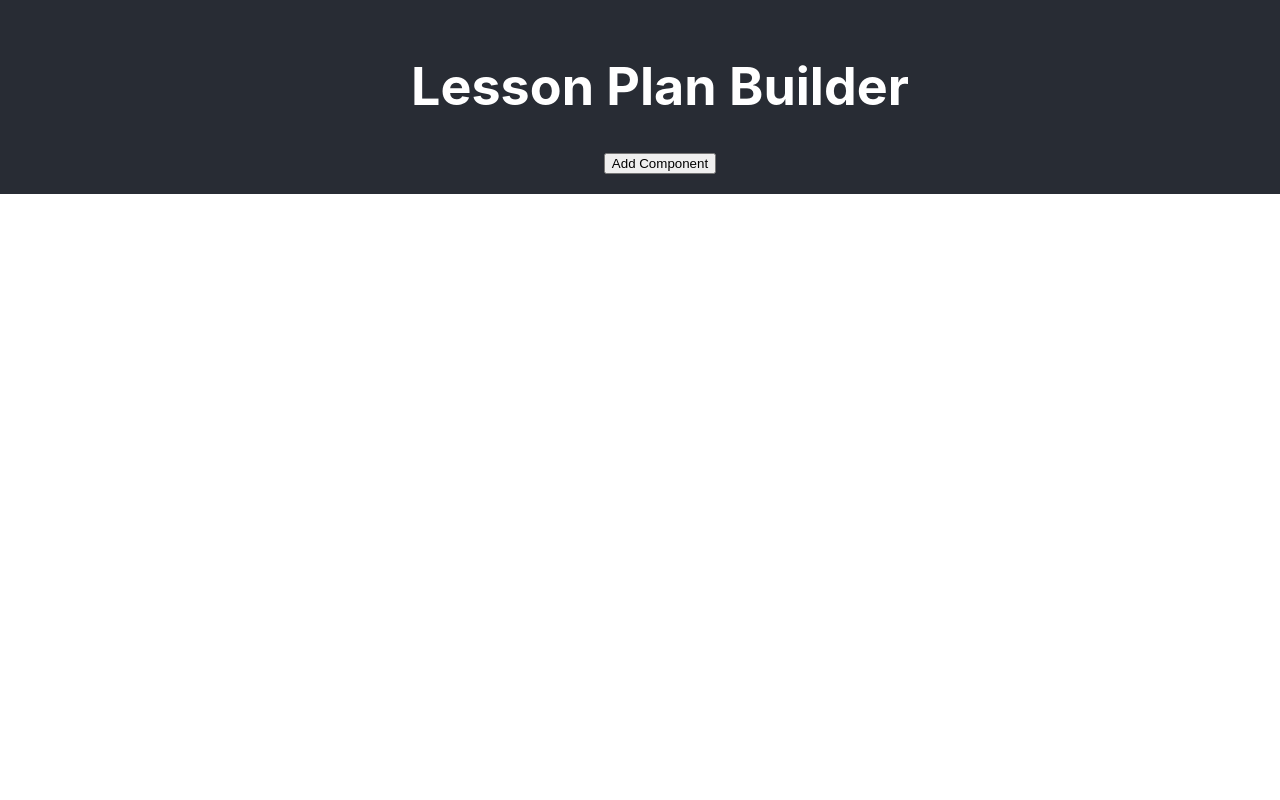
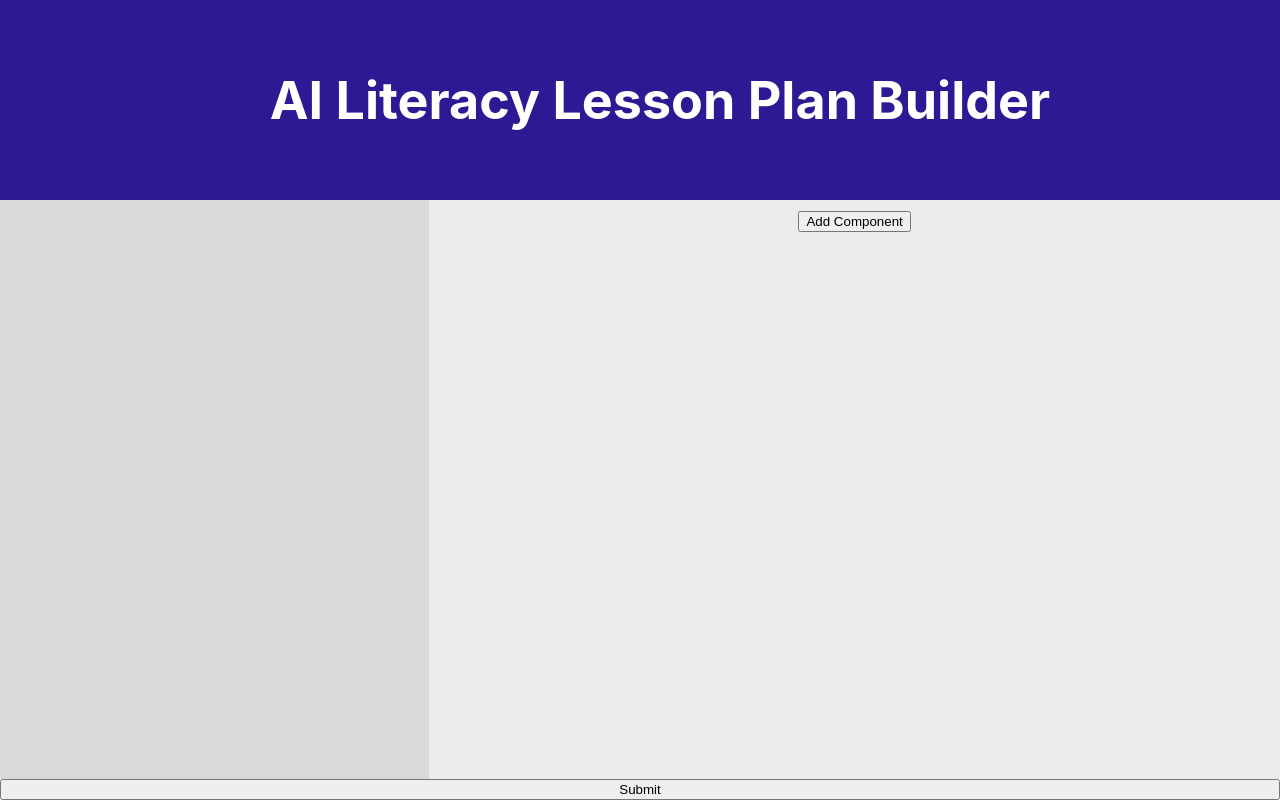
Before and after one commit to elinorpd/ai-literacy-tool, a React (Create React App) app in the folder aillp-builder/: page / in a window 1280 px wide. Shown: the top 800 px of the page. Built offline with nearby package versions, Linux system fonts and the light colour scheme.

Commit message:
submission works and saves components.json file

```diff
--- a/aillp-builder/src/App.css
+++ b/aillp-builder/src/App.css
@@ -1,9 +1,25 @@
+html, body {
+  height: 100%;
+  margin: 0;
+  padding: 0;
+}
+
+#root {
+  height: 100%;
+}
+
 .App {
   text-align: center;
+  height: 100%;
+  margin: 0;
+  padding: 0;
+  display: flex;
+  flex-direction: column;
+  min-height: 100%; /* This will make the .App element take up the entire viewport height */
 }
 
 .App-header {
-  background-color: #282c34;
+  background-color: #2F1893;
   width: 100%;
   height: 20%; /* Limiting the header height to 20% of the viewport height */
   display: flex;
@@ -13,6 +29,7 @@
   font-size: calc(10px + 2vmin);
   color: white;
   padding: 20px; /* Adding some padding */
+  flex-shrink: 0; /* Preventing the header from shrinking */
 }
 
 .App-logo {
@@ -38,3 +55,27 @@
     transform: rotate(360deg);
   }
 }
+
+.columns {
+  display: flex;
+  flex: 1; /* This will make the .columns element take up the remaining space */
+  min-height: 30%; /* This prevents flex items from overflowing */
+}
+
+.leftColumn, .rightColumn {
+  padding: 10px; /* adjust padding as needed */
+}
+
+.leftColumn {
+  flex: 33%;
+  background-color: #D9D9D9; /* your desired shade of grey */
+}
+
+.rightColumn {
+  flex: 67%;
+  background-color: #EBEAED; /* a lighter shade of grey */
+}
+
+.lessonComponent {
+  /* Add styles for your lesson components if needed */
+}
--- a/aillp-builder/src/App.js
+++ b/aillp-builder/src/App.js
@@ -1,6 +1,6 @@
 import React, { useState } from 'react';
 import './App.css';
-import { DragDropContext, Droppable, Draggable } from 'react-beautiful-dnd';
+// import { DragDropContext, Droppable, Draggable } from 'react-beautiful-dnd';
 import LessonComponent from './LessonComponent';
 import Popup from './Popup';
 
@@ -106,16 +106,35 @@ function App() {
   };
   console.log(components);
 
+  const handleSubmit = async () => {
+    const jsonData = JSON.stringify(components);
+
+    fetch('http://localhost:5000/api/submit', { // This URL needs to be the endpoint to your Python script on the server
+      method: 'POST',
+      headers: {
+        'Content-Type': 'application/json',
+      },
+      body: jsonData,
+    })
+    .then(response => response.json())
+    .then(data => {
+      console.log('Success:', data);
+    })
+    .catch((error) => {
+      console.error('Error:', error);
+    });
+  };
+
   return (
     <div className="App">
       <header className="App-header">
-        <h1>Lesson Plan Builder</h1>
-        {components.map((comp, index) => (
+        <h1>AI Literacy Lesson Plan Builder</h1>
+        {/* {components.map((comp, index) => (
           <p key={comp.id}>
             {comp.title}: {comp.editable ? 'Editable' : 'Not Editable'}
           </p>
-        ))}
-        <button onClick={() => handleOpenPopup({})}>Add Component</button>
+        ))} */}
+        {/* <button onClick={() => handleOpenPopup({})}>Add Component</button> */}
       </header>
       {showPopup && (
         <Popup
@@ -125,33 +144,24 @@ function App() {
           data={formData}
         />
       )}
-      <DragDropContext onDragEnd={onDragEnd}>
-        <Droppable droppableId="componentsDroppable">
-          {(provided, snapshot) => (
-            <div
-              {...provided.droppableProps}
-              ref={provided.innerRef}
-              style={{ backgroundColor: snapshot.isDraggingOver ? 'blue' : 'grey' }}
-            >
-              {components.map((item, index) => (
-                <Draggable key={item.id} draggableId={String(item.id)} index={index}>
-                  {(provided, snapshot) => (
-                    <div
-                      ref={provided.innerRef}
-                      {...provided.draggableProps}
-                      {...provided.dragHandleProps}
-                      style={provided.draggableProps.style}
-                    >
-                      <LessonComponent data={item} onEditClick={() => handleEditClick(item)} />
-                    </div>
-                  )}
-                </Draggable>
-              ))}
-              {provided.placeholder}
+      <div className="columns">
+        <div className="leftColumn">
+          {components.map((item, index) => (
+            <div key={item.id} className="lessonComponent">
+              <LessonComponent data={item} onEditClick={() => handleEditClick(item)} />
             </div>
-          )}
-        </Droppable>
-      </DragDropContext>
+          ))}
+        </div>
+        <div className="rightColumn">
+          {components.map((comp, index) => (
+            <p key={comp.id}>
+              {comp.title}: {comp.editable ? 'Editable' : 'Not Editable'}
+            </p>
+          ))}
+          <button onClick={() => handleOpenPopup({})}>Add Component</button>
+        </div>
+      </div>
+      <button onClick={handleSubmit}>Submit</button>
     </div>
   );
 }
```
Also changed, not shown: 2 other files (tests, documents, lock files or other folders).
